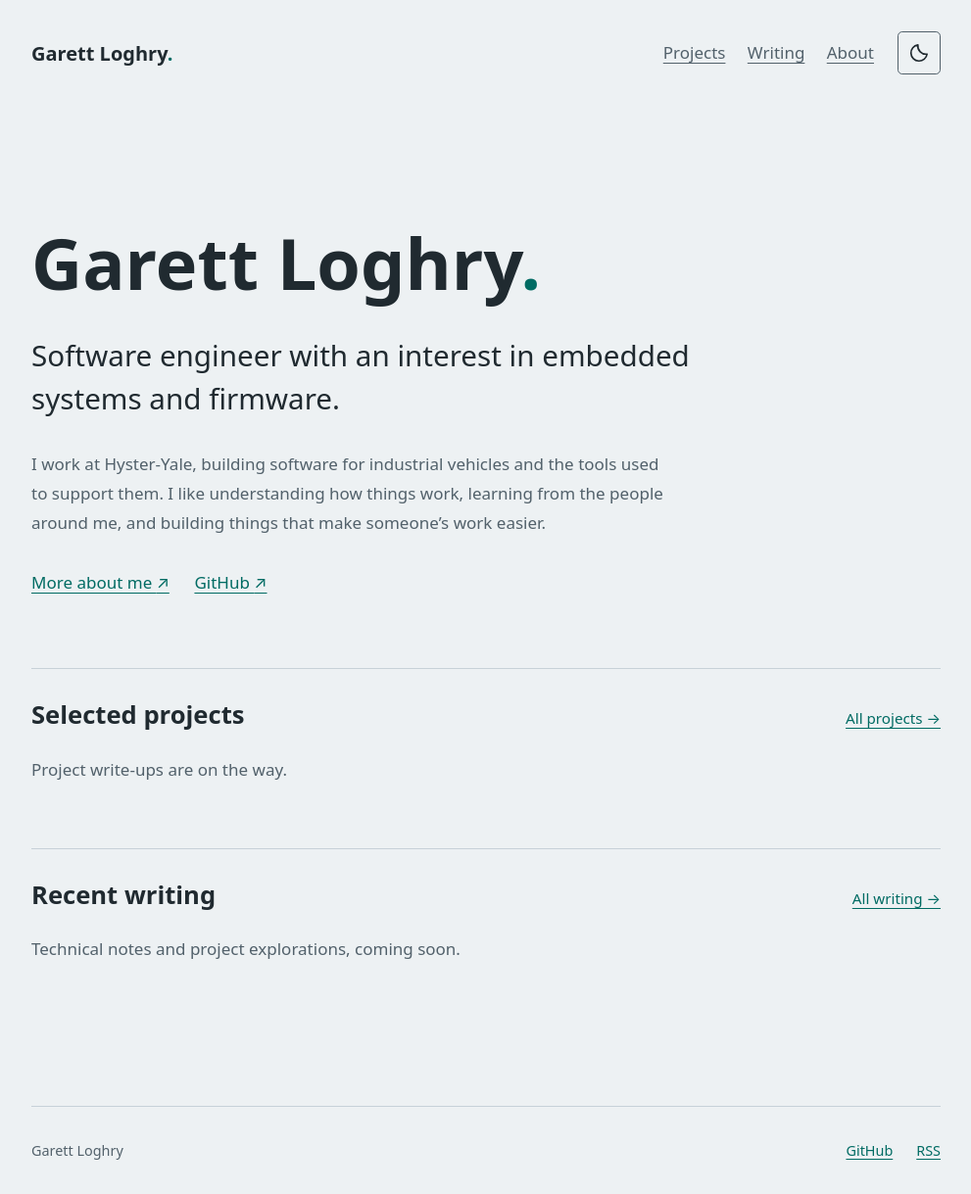
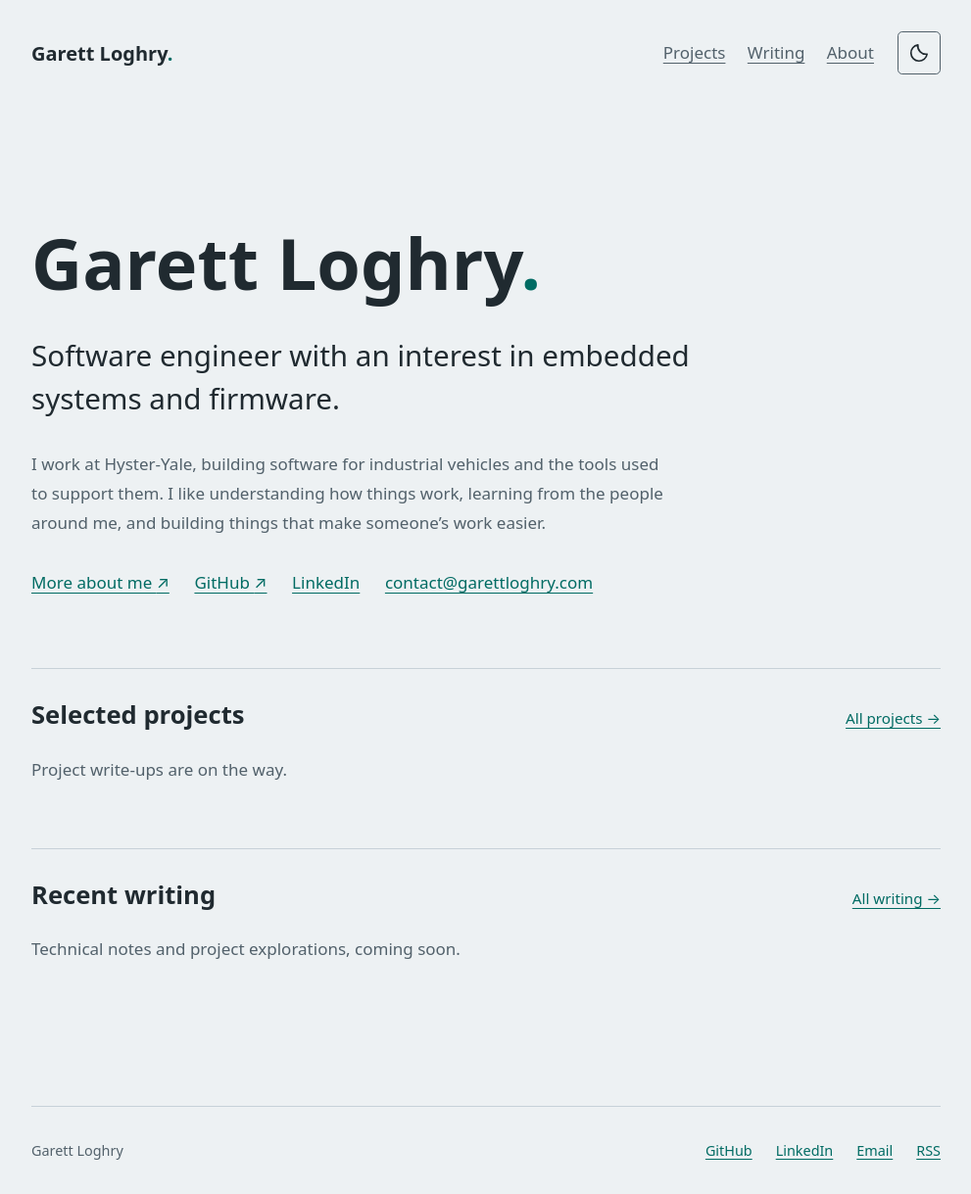
Before and after one commit to gloghry/gloghry.github.io, a Jekyll site: the page built from index.html, in a window 1280 px wide. Shown: the whole page at 98% size, without its empty margins (144-1135 px from the left). Built offline with Jekyll 4.4.1, drawn with Linux system fonts in a browser that asks for light colours; some web fonts are replaced.

Commit message:
Add Garett's approved email and LinkedIn contact links (#53)
* Publish approved contact@garettloghry.com email links (#14)

* Add Garett's approved LinkedIn profile alongside public email (#14)

```diff
--- a/_config.yml
+++ b/_config.yml
@@ -1,5 +1,7 @@
 title: Garett Loghry
 description: Software engineer with an interest in embedded systems and firmware.
+email: contact@garettloghry.com
+linkedin_url: https://www.linkedin.com/in/gloghry/
 url: https://garettloghry.com
 baseurl: ""
 markdown: kramdown
--- a/_layouts/default.html
+++ b/_layouts/default.html
@@ -30,6 +30,6 @@
     </button>
   </header>
   <main id="main" class="wrap" tabindex="-1">{{ content }}</main>
-  <footer class="site-footer wrap"><span>Garett Loghry</span><a href="https://github.com/gloghry">GitHub</a><a href="{{ '/feed.xml' | relative_url }}">RSS</a></footer>
+  <footer class="site-footer wrap"><span>Garett Loghry</span><a href="https://github.com/gloghry">GitHub</a>{% if site.linkedin_url %}<a href="{{ site.linkedin_url | escape }}">LinkedIn</a>{% endif %}{% if site.email %}<a href="mailto:{{ site.email | escape }}">Email</a>{% endif %}<a href="{{ '/feed.xml' | relative_url }}">RSS</a></footer>
 </body>
 </html>
--- a/about/index.html
+++ b/about/index.html
@@ -10,4 +10,8 @@ description: Garett Loghry on his work, background, and interest in embedded sys
 <p>Before engineering, I spent over a decade at Music World, where I worked in customer support, technical support, and eventually assistant management. That experience is still a big part of how I approach my work. I care about being someone people can ask for help, explaining things clearly, and understanding what someone is actually trying to accomplish.</p>
 <p>I want to keep growing as an engineer and eventually take on more technical leadership. I’m applying to WSU’s engineering and technology management master’s program while continuing to develop my experience in embedded systems and firmware. There’s a lot I still want to learn, and I enjoy having people around me who challenge how I think.</p>
 <p>This site is a place to share my projects and write about what I’m learning along the way.</p>
+{% if site.email %}
+<h2>Contact</h2>
+<p>You can reach me at <a href="mailto:{{ site.email | escape }}">{{ site.email | escape }}</a> or find me on {% if site.linkedin_url %}<a href="{{ site.linkedin_url | escape }}">LinkedIn</a> and {% endif %}<a href="https://github.com/gloghry">GitHub</a>.</p>
+{% endif %}
 </article>
--- a/index.html
+++ b/index.html
@@ -5,7 +5,7 @@ description: Software engineer with an interest in embedded systems and firmware
   <h1>Garett Loghry<span class="accent">.</span></h1>
   <p class="lede">Software engineer with an interest in embedded systems and firmware.</p>
   <p class="intro">I work at Hyster-Yale, building software for industrial vehicles and the tools used to support them. I like understanding how things work, learning from the people around me, and building things that make someone’s work easier.</p>
-  <div class="link-row"><a href="{{ '/about/' | relative_url }}">More about me <span aria-hidden="true">↗</span></a><a href="https://github.com/gloghry">GitHub <span aria-hidden="true">↗</span></a></div>
+  <div class="link-row"><a href="{{ '/about/' | relative_url }}">More about me <span aria-hidden="true">↗</span></a><a href="https://github.com/gloghry">GitHub <span aria-hidden="true">↗</span></a>{% if site.linkedin_url %}<a href="{{ site.linkedin_url | escape }}">LinkedIn</a>{% endif %}{% if site.email %}<a href="mailto:{{ site.email | escape }}">{{ site.email | escape }}</a>{% endif %}</div>
 </section>
 <section class="home-section" aria-labelledby="projects-heading">
   <div class="section-heading"><h2 id="projects-heading">Selected projects</h2><a href="{{ '/projects/' | relative_url }}">All projects →</a></div>
```
Also changed, not shown: docs/plan.md (+2 -2 lines).
